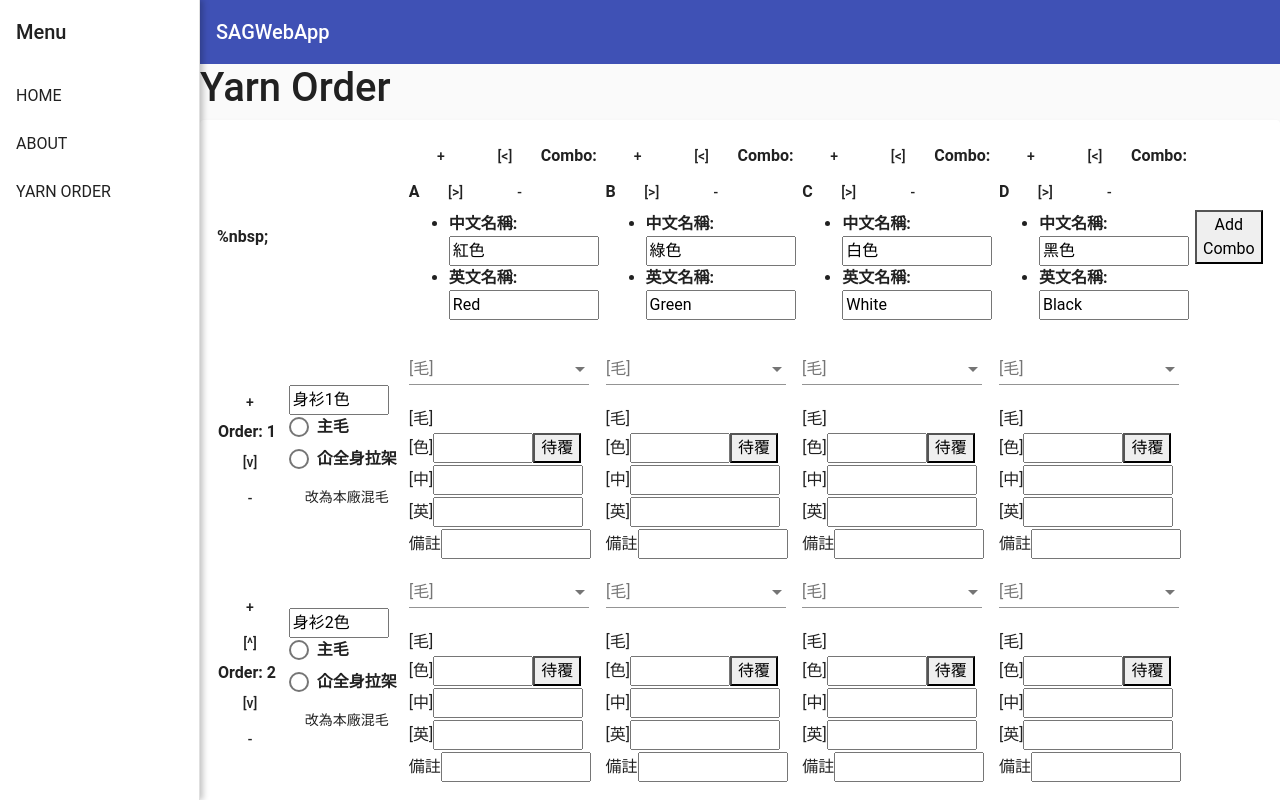
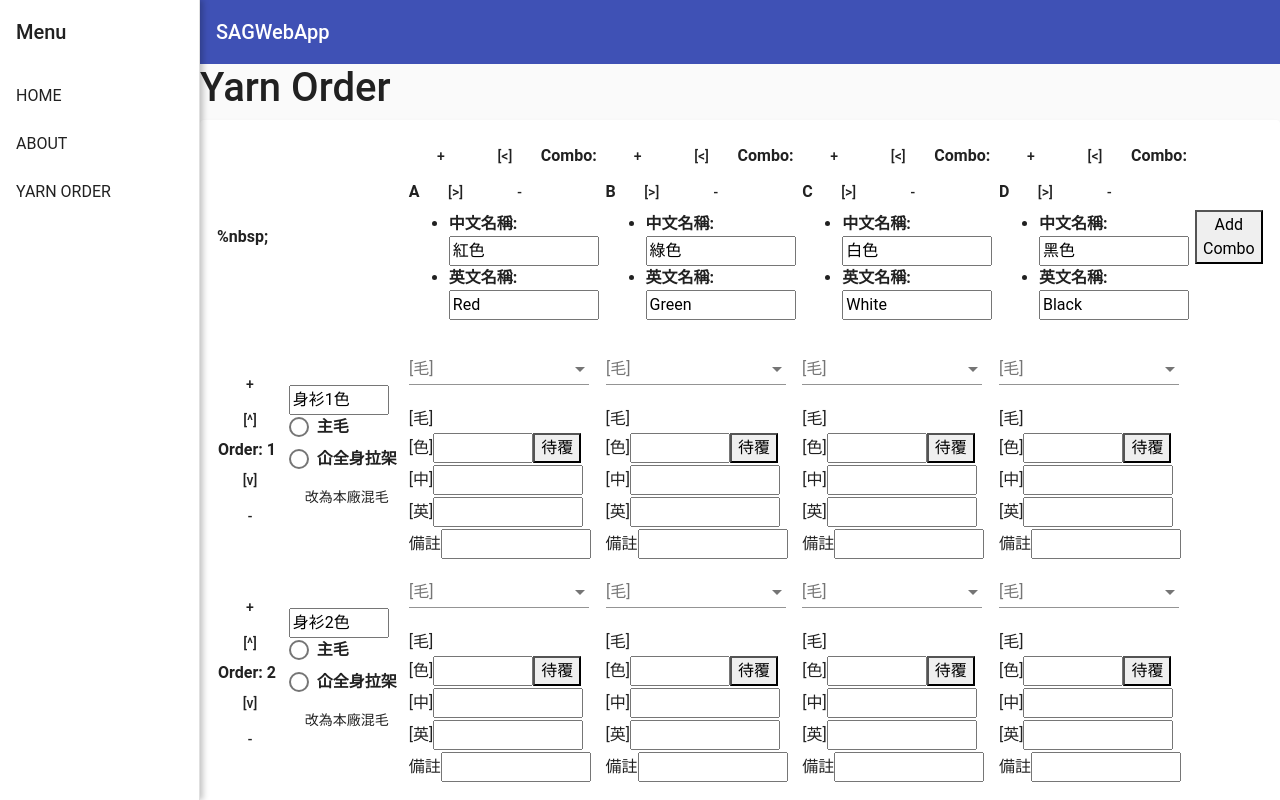
Before and after one commit to PeterLeeSAG/AngularDemo, an Angular app: page /yarnOrder in a window 1280 px wide. Built offline with nearby package versions, Linux system fonts and the light colour scheme.

Commit message:
update for mixed mat order

```diff
--- a/src/app/yarn-order/order-head/order-head.component.html
+++ b/src/app/yarn-order/order-head/order-head.component.html
@@ -1,6 +1,6 @@
 <!--Order Header-->
 <button (click)="onClickOrderAdd(order.id)" mat-button>+</button>
-<button *ngIf="hideMoveUp!=true" (click)="onClickOrderMoveUp()" mat-button>[^]</button>
+<button (click)="onClickOrderMoveUp()" mat-button>[^]</button>
 Order: {{ order.code }}
-<button *ngIf="hideMoveDown!=true" (click)="onClickOrderMoveDown()" mat-button>[v]</button>
+<button (click)="onClickOrderMoveDown()" mat-button>[v]</button>
 <button (click)="onClickOrderRemove(order.id)" mat-button>-</button>
--- a/src/app/yarn-order/order.ts
+++ b/src/app/yarn-order/order.ts
@@ -4,4 +4,5 @@ export interface Order {
     name: string;
     matType: number;
     isFtyMixed: boolean;
+    mixRefId: number; // For referening the header record of the isFtyMixed
   }
--- a/src/app/yarn-order/yarn-order.component.ts
+++ b/src/app/yarn-order/yarn-order.component.ts
@@ -140,6 +140,7 @@ currComboID = 0;
   {
     this.orders[this.getOrderPosition(orderID)].isFtyMixed = !(this.orders[this.getOrderPosition(orderID)].isFtyMixed);
     //console.log("toggle mix mat type in yarn order parent @ order #" + orderID);
+    this.updateOrderCodes();
   }
 
   getComboOrderDetail(comboID: number, orderID: number)
@@ -174,7 +175,8 @@ currComboID = 0;
         subCount=0;
       }
 
-      if (!value.isFtyMixed)
+      if (!value.isFtyMixed ||
+          !this.orders[index+1].isFtyMixed )
       {
         currIndex++;
       }
@@ -261,7 +263,7 @@ currComboID = 0;
     }
     else if (direction == "right")
     {
-      if (targetComboIndex <= this.combos.length-1)
+      if (targetComboIndex < this.combos.length-1)
       {
         var tempCombo = this.combos[targetComboIndex+1];
         this.combos[targetComboIndex+1] = this.combos[targetComboIndex];
@@ -287,12 +289,14 @@ currComboID = 0;
     }
     else if (direction == "down")
     {
-      if (targetOrderIndex <= this.orders.length-1)
+      if (targetOrderIndex < this.orders.length-1)
       {
         var tempOrder = this.orders[targetOrderIndex+1];
         this.orders[targetOrderIndex+1] = this.orders[targetOrderIndex];
         this.orders[targetOrderIndex] = tempOrder;
       }
     }
+
+    this.updateOrderCodes();
   }
 }
```
